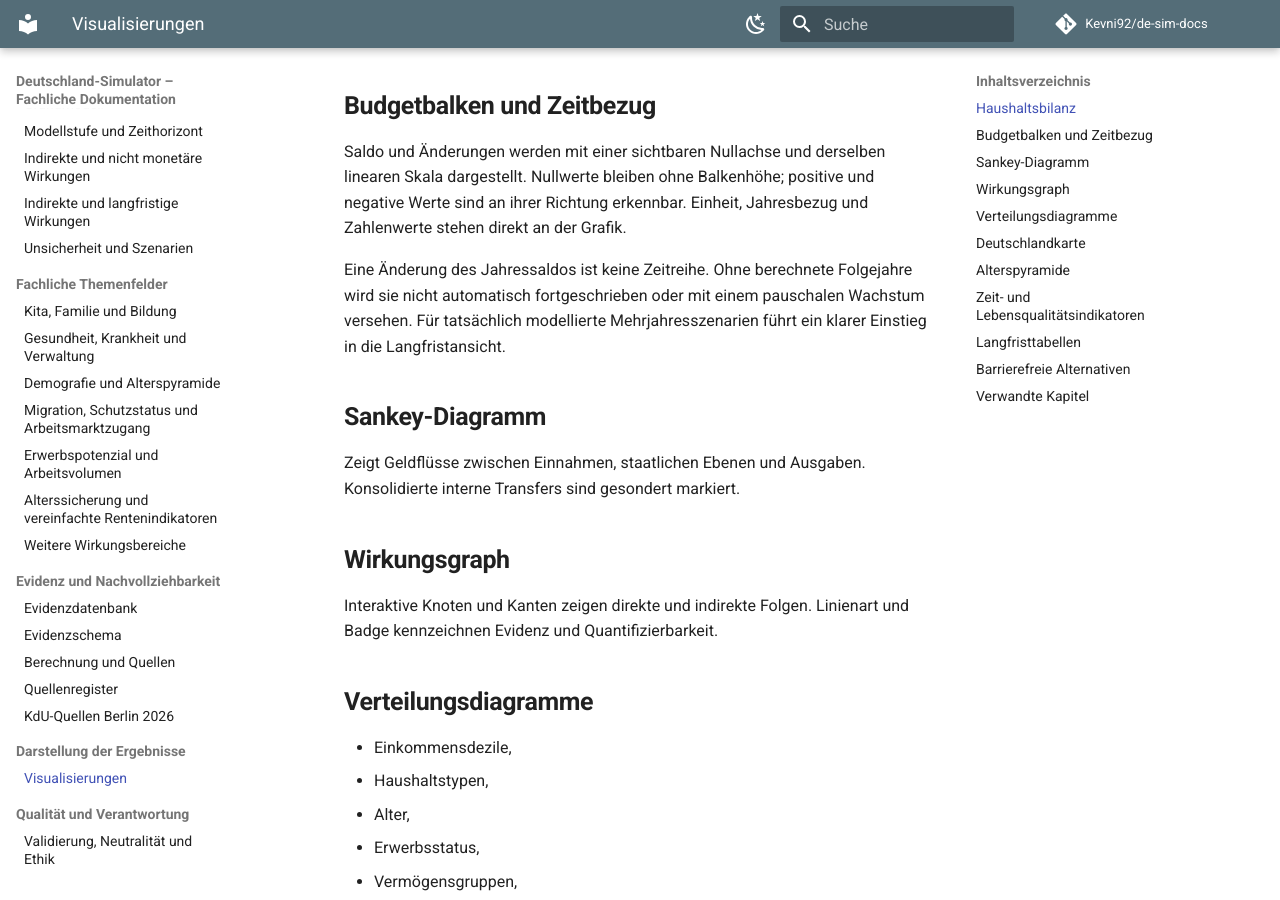
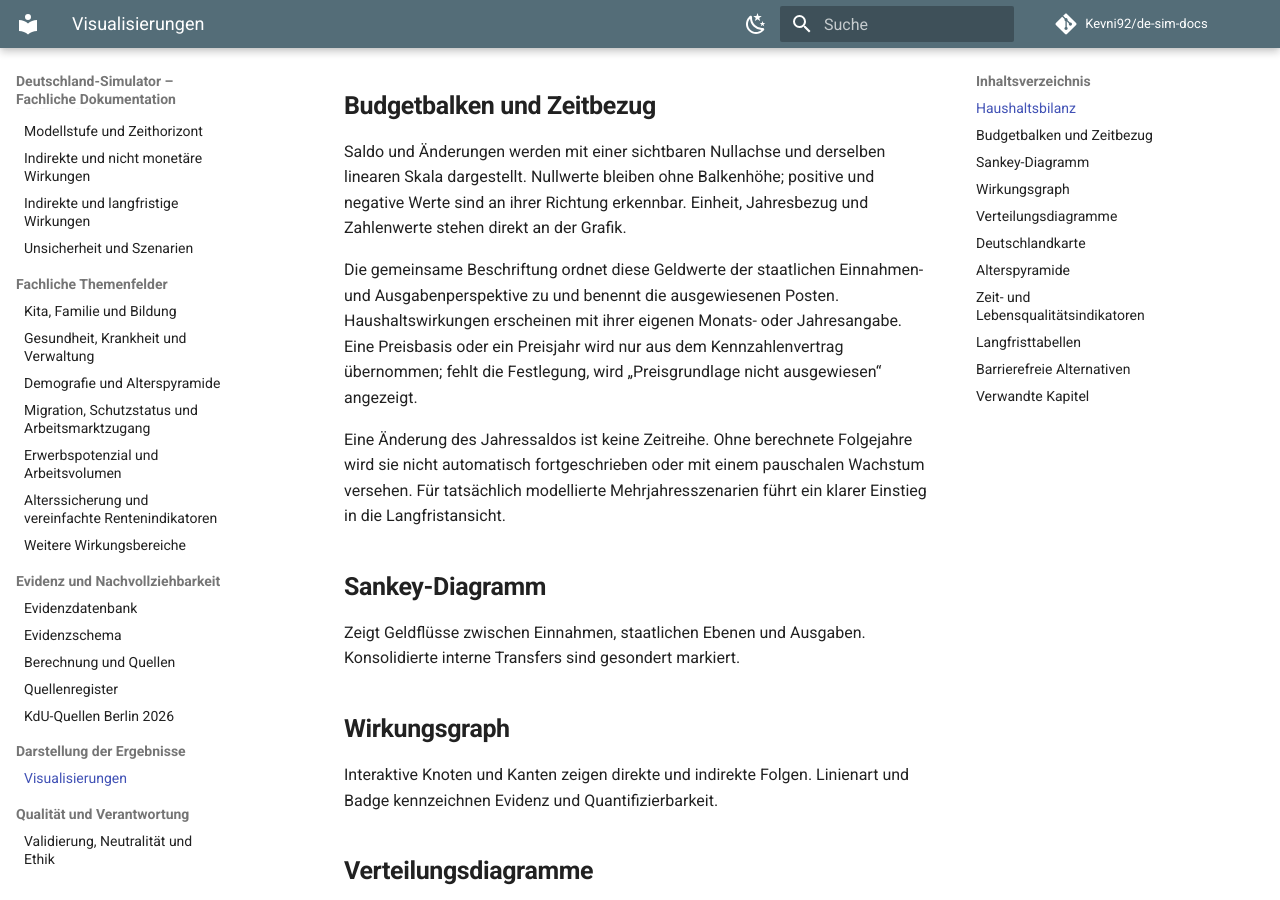
Before and after one commit to Kevni92/de-sim-docs, an MkDocs documentation site: the page built from docs/07-visualisierung/visualisierungen.md, in a window 1280 px wide and 900 px high, scrolled down 343 px. Built offline with MkDocs 1.6.1 and Material for MkDocs 9.7.7, drawn with Linux system fonts in a browser that asks for light colours; comment, search, counter and statistics services are not loaded; some of the changed text lies outside the part shown.

```diff
--- a/docs/07-visualisierung/visualisierungen.md
+++ b/docs/07-visualisierung/visualisierungen.md
@@ -18,6 +18,8 @@ last_updated: 2026-10-21
 ## Budgetbalken und Zeitbezug
 
 Saldo und Änderungen werden mit einer sichtbaren Nullachse und derselben linearen Skala dargestellt. Nullwerte bleiben ohne Balkenhöhe; positive und negative Werte sind an ihrer Richtung erkennbar. Einheit, Jahresbezug und Zahlenwerte stehen direkt an der Grafik.
+
+Die gemeinsame Beschriftung ordnet diese Geldwerte der staatlichen Einnahmen- und Ausgabenperspektive zu und benennt die ausgewiesenen Posten. Haushaltswirkungen erscheinen mit ihrer eigenen Monats- oder Jahresangabe. Eine Preisbasis oder ein Preisjahr wird nur aus dem Kennzahlenvertrag übernommen; fehlt die Festlegung, wird „Preisgrundlage nicht ausgewiesen“ angezeigt.
 
 Eine Änderung des Jahressaldos ist keine Zeitreihe. Ohne berechnete Folgejahre wird sie nicht automatisch fortgeschrieben oder mit einem pauschalen Wachstum versehen. Für tatsächlich modellierte Mehrjahresszenarien führt ein klarer Einstieg in die Langfristansicht.
 
@@ -67,6 +69,8 @@ Baseline und Szenario können überlagert oder als Differenz dargestellt werden.
 
 Vergleichstabellen trennen Baseline, Szenario, Differenz und Szenarioband in eigene Spalten. Eine Differenz hat dasselbe Bezugsjahr und dieselbe Einheit wie die verglichenen Werte. Ein nicht berechnetes Band wird als solches benannt; ein Unter- oder Oberpfad steht nie unter Baseline oder Zentralwert.
 
+Langfristige Geldwerte tragen das Zieljahr und die staatliche Ebene beziehungsweise den betroffenen Teilhaushalt. Im aktuellen Produkt ist ihre Preisgrundlage nicht ausgewiesen; sie werden weder als reale Werte bezeichnet noch in andere Preise umgerechnet. Ein monatlicher Haushaltswert bleibt klar von einem staatlichen Jahresstrom getrennt.
+
 Der Rentenindikator lautet durchgehend „Beitragszahlende je 100 Rentenbeziehende“. Er bleibt als Strukturquote von einer Finanzkennzahl getrennt. Auf schmalen Ansichten bleibt notwendiger Tabellenscroll innerhalb des benannten, per Tastatur erreichbaren Tabellenbereichs.
 
 ## Barrierefreie Alternativen
```
Also changed, not shown: other parts of docs/07-visualisierung/visualisierungen.md (+1 -1 lines).
